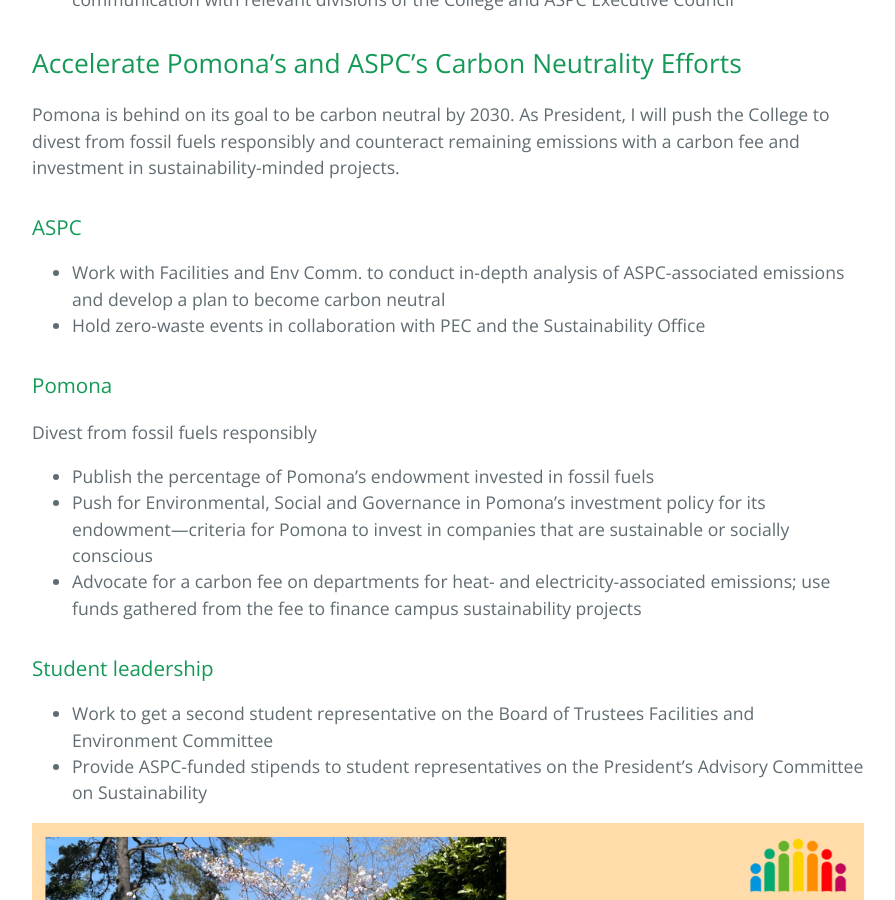
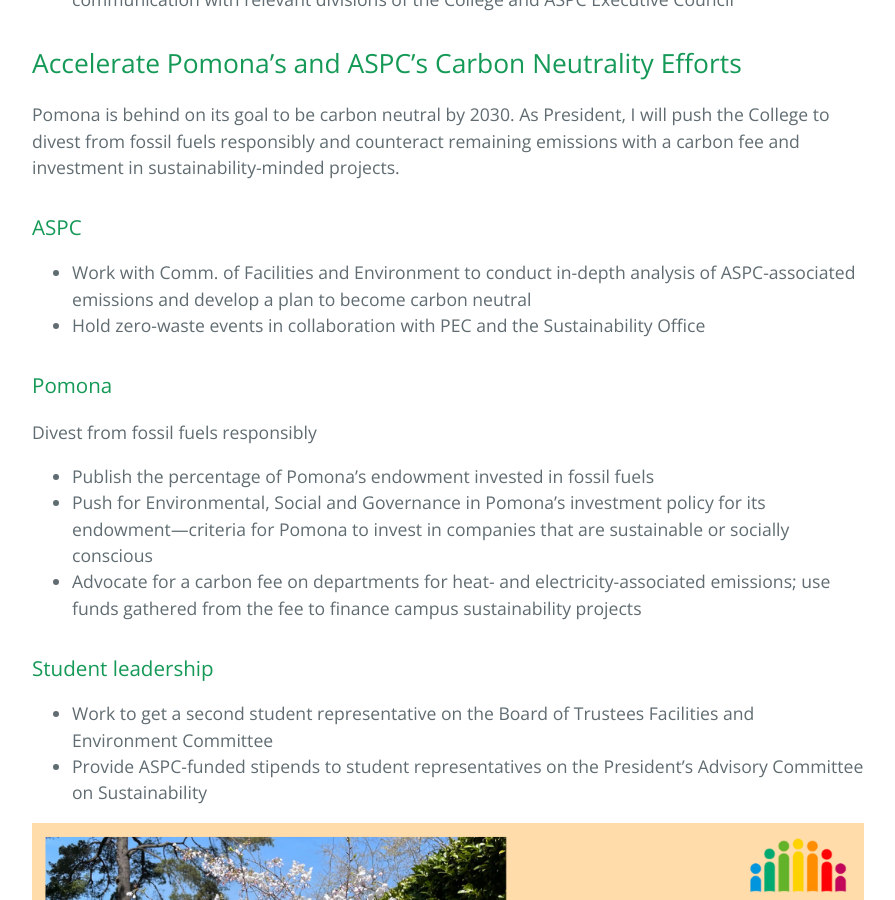
Before and after one commit to veraberger/veraberger.github.io, a Jekyll site: the page built from index.md, in a window 1280 px wide and 900 px high, scrolled down 4819 px. Shown: the whole window, without its empty margins (192-1087 px from the left). Built offline with Jekyll 4.4.1, drawn with Linux system fonts in a browser that asks for light colours; some of the changed text lies outside the part shown.

Commit message:
Update index.md

```diff
--- a/index.md
+++ b/index.md
@@ -32,7 +32,7 @@
 
 # Platform
 
-## Promote Student Leadership and Involvement in Institutional<span id="goal1"> Processes
+## <span id="goal1"> Promote Student Leadership and Involvement in Institutional Processes
 
 ### Fund mentor groups, regardless of department or student-led status, because mentor groups should not have to choose between institutional support and autonomy.
 
@@ -115,7 +115,7 @@
 Pomona is behind on its goal to be carbon neutral by 2030. As President, I will push the College to divest from fossil fuels responsibly and counteract remaining emissions with a carbon fee and investment in sustainability-minded projects.
 
 ### ASPC
-+ Work with Facilities and Env Comm. to conduct in-depth analysis of ASPC-associated emissions and develop a plan to become carbon neutral
++ Work with Comm. of Facilities and Environment to conduct in-depth analysis of ASPC-associated emissions and develop a plan to become carbon neutral
 + Hold zero-waste events in collaboration with PEC and the Sustainability Office
 
 ### Pomona
```
